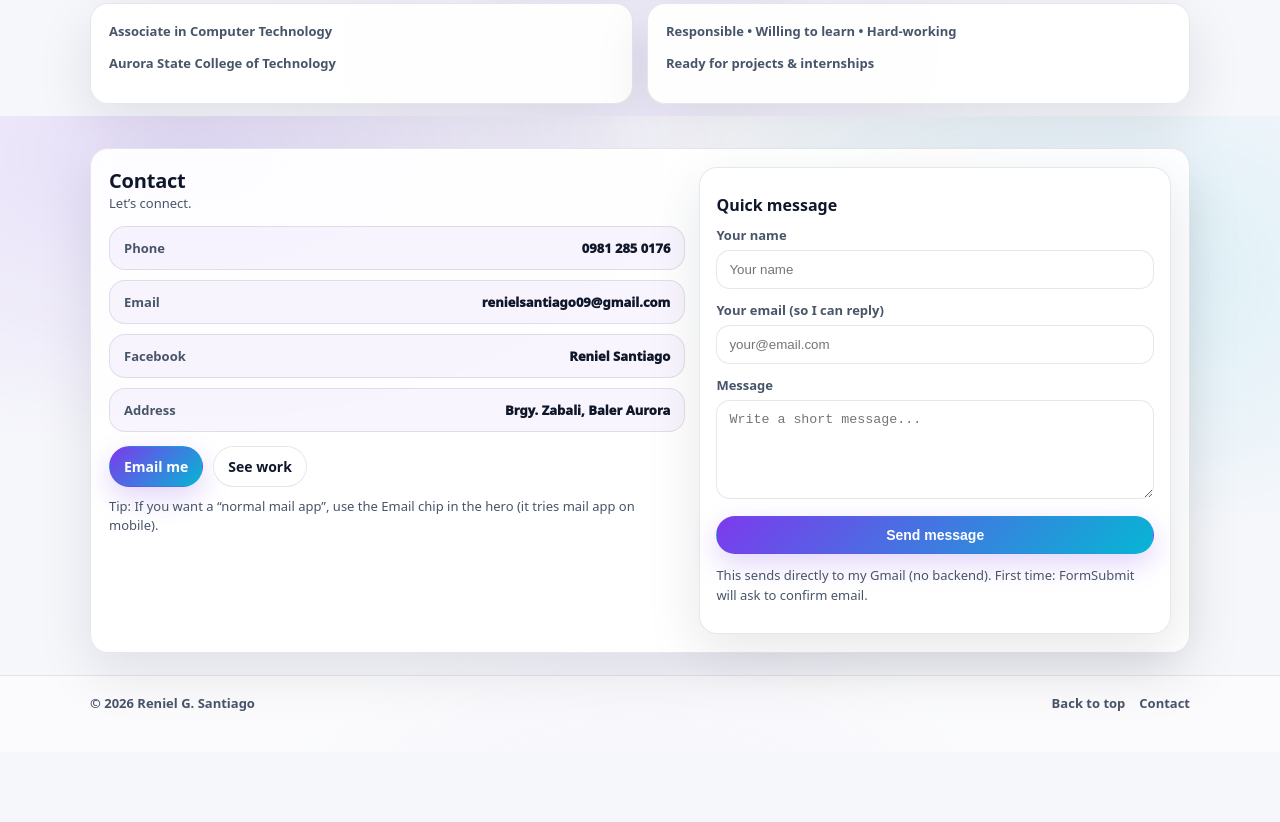
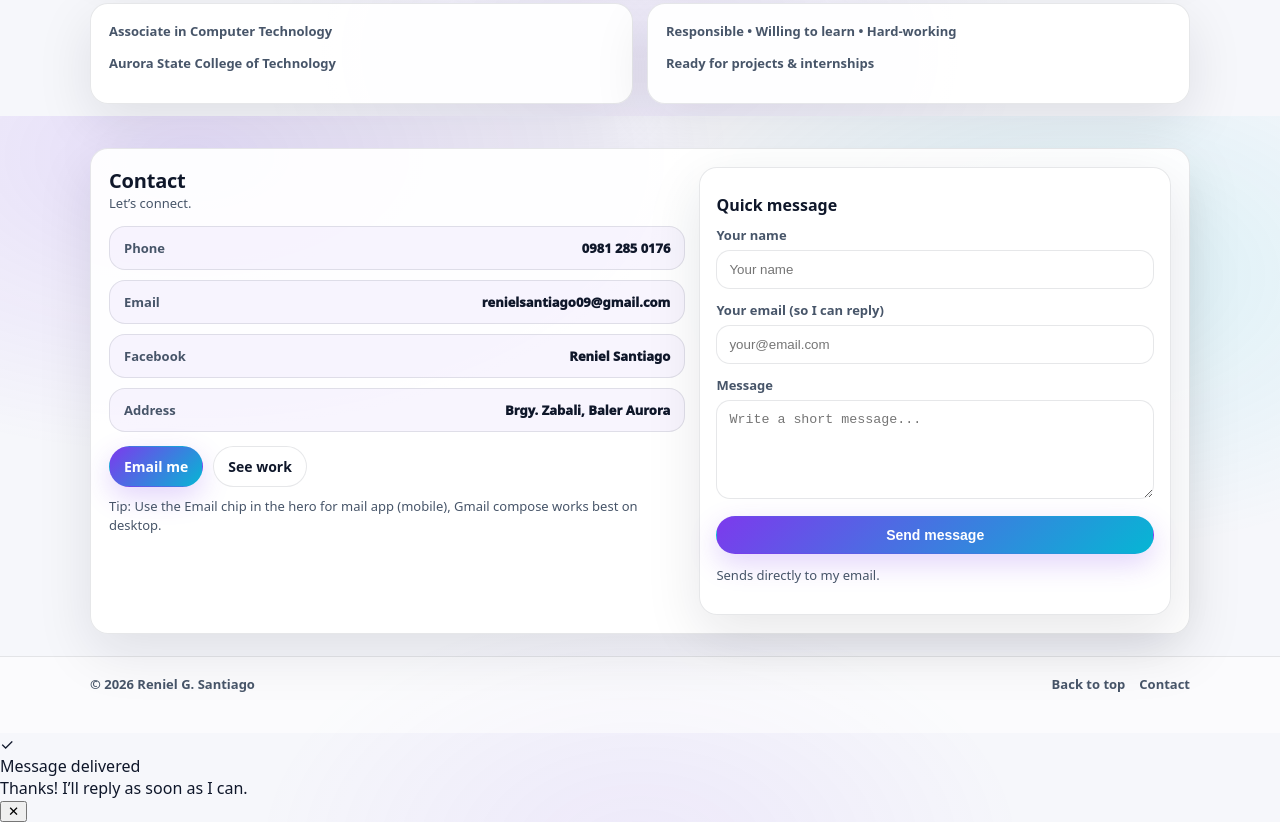
Before and after one commit to Reniel-coder01/Portfolio, a plain HTML site: page index.html in a window 1280 px wide. Shown: the part 1484-2306 px from the top of the page. Before the commit the page ends 2236 px from the top, so only its background shows below. Drawn offline with Linux system fonts and the light colour scheme.

Commit message:
index.html

```diff
--- a/index.html
+++ b/index.html
@@ -37,7 +37,6 @@
     <section class="hero">
       <div class="container hero-grid">
         <div class="hero-left reveal">
-
           <div class="hero-identity">
             <img class="hero-photo" src="images/me/Profile.png" alt="Reniel G. Santiago" />
             <div>
@@ -254,7 +253,6 @@
                 <span class="value">0981 285 0176</span>
               </a>
 
-              <!-- Reliable email on desktop (Gmail compose). -->
               <a class="contactItem"
                  href="https://mail.google.com/mail/?view=cm&fs=1&to=renielsantiago09@gmail.com&su=Portfolio%20Inquiry%20-%20Reniel%20Santiago"
                  target="_blank"
@@ -278,7 +276,6 @@
             </div>
 
             <div class="actions mt">
-              <!-- Use Gmail compose for reliability -->
               <a class="btn primary"
                  href="https://mail.google.com/mail/?view=cm&fs=1&to=renielsantiago09@gmail.com&su=Portfolio%20Inquiry%20-%20Reniel%20Santiago"
                  target="_blank"
@@ -289,23 +286,15 @@
             </div>
 
             <p class="muted tiny" style="margin-top:10px;">
-              Tip: If you want a “normal mail app”, use the Email chip in the hero (it tries mail app on mobile).
+              Tip: Use the Email chip in the hero for mail app (mobile), Gmail compose works best on desktop.
             </p>
           </div>
 
           <div class="contactCard">
             <h3>Quick message</h3>
 
-            <!-- REAL sending (no backend) -->
-            <form class="form"
-                  action="https://formsubmit.co/renielsantiago09@gmail.com"
-                  method="POST">
-
-              <input type="hidden" name="_subject" value="Portfolio Inquiry — Reniel G. Santiago">
-              <input type="hidden" name="_captcha" value="false">
-              <input type="hidden" name="_template" value="table">
-              <input type="hidden" name="_next" value="index.html#contact">
-
+            <!-- AJAX POST (no FormSubmit logo page) -->
+            <form class="form" id="contactForm" method="POST">
               <label>
                 <span>Your name</span>
                 <input name="name" required placeholder="Your name" />
@@ -321,10 +310,8 @@
                 <textarea name="message" required rows="5" placeholder="Write a short message..."></textarea>
               </label>
 
-              <button class="btn primary" type="submit">Send message</button>
-              <p class="muted tiny">
-                This sends directly to my Gmail (no backend). First time: FormSubmit will ask to confirm email.
-              </p>
+              <button class="btn primary" type="submit" id="sendBtn">Send message</button>
+              <p class="muted tiny">Sends directly to my email.</p>
             </form>
           </div>
         </div>
@@ -341,6 +328,18 @@
       </div>
     </div>
   </footer>
+
+  <!-- Toast Popup -->
+  <div class="toast" id="toast" aria-live="polite" aria-atomic="true">
+    <div class="toast-card">
+      <div class="toast-icon">✓</div>
+      <div>
+        <div class="toast-title">Message delivered</div>
+        <div class="toast-sub">Thanks! I’ll reply as soon as I can.</div>
+      </div>
+      <button class="toast-close" id="toastClose" aria-label="Close">✕</button>
+    </div>
+  </div>
 
   <!-- GALLERY MODAL -->
   <div class="modal" data-modal aria-hidden="true">
```
